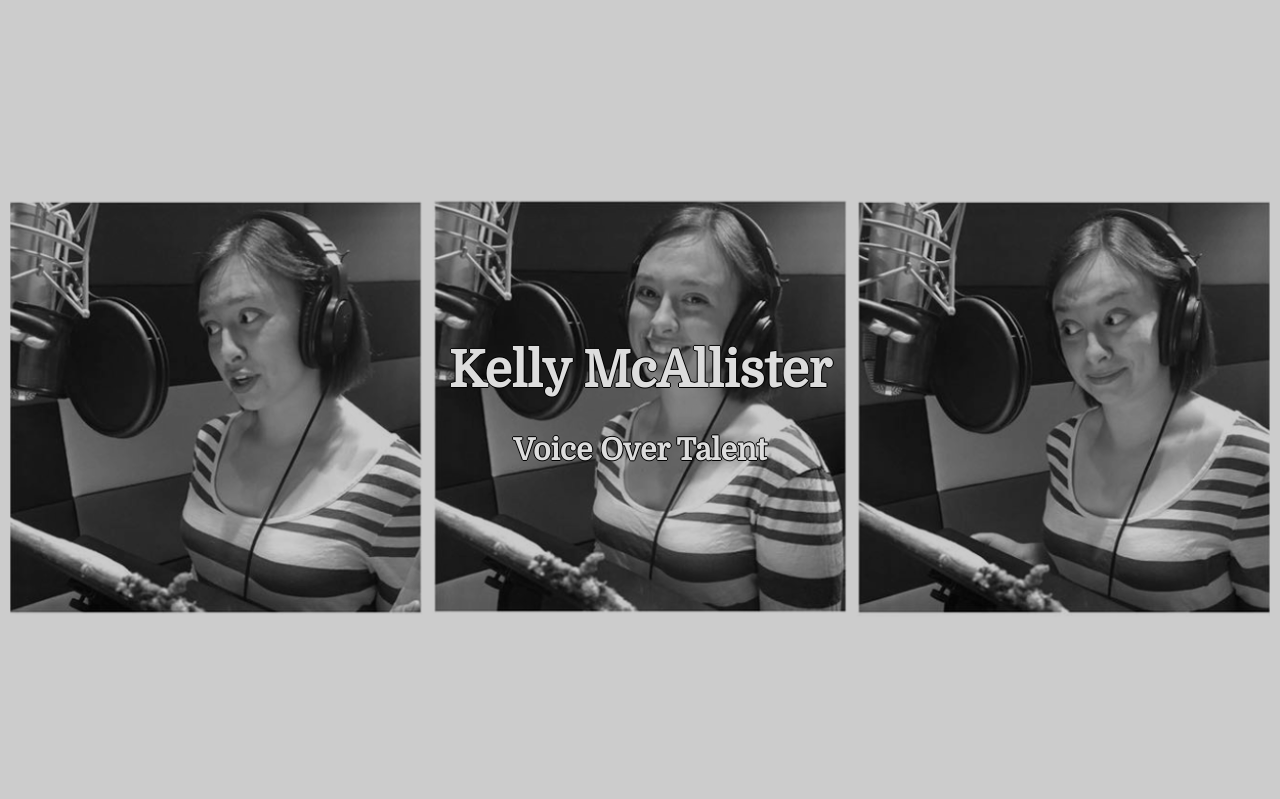
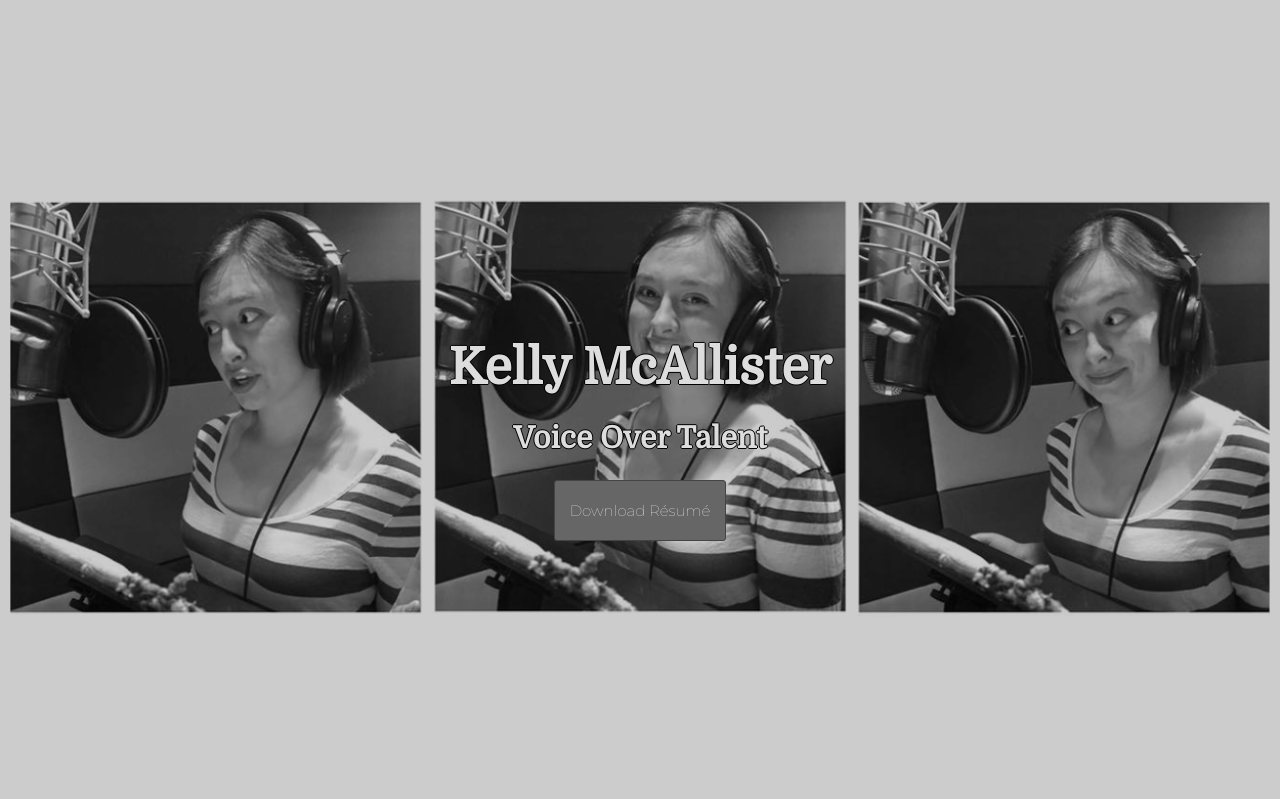
Before and after one commit to scottmcallister/kellymcallister, a Flask app: page / in a window 1280 px wide. Shown: the top 799 px of the page. Run offline with Flask 2, Linux system fonts and the light colour scheme; some libraries are stand-ins or nearby versions; some web fonts are replaced.

Commit message:
add download button for resume

```diff
--- a/static/css/main.css
+++ b/static/css/main.css
@@ -24,10 +24,18 @@ iframe {
   align-items: center;
   justify-content: center;
 }
+.masthead div {
+  flex-direction: column;
+  display: flex;
+  align-items: center;
+  justify-content: center;
+}
 .masthead .title {
   font-weight: bold;
   color: #dddddd;
   font-size: 50px;
+  margin-bottom: 0px;
+  margin-top: 80px;
   width: 100%;
   text-align: center;
   text-shadow: 1px 0 0 #000, 0 -1px 0 #000, 0 1px 0 #000, -1px 0 0 #000;
@@ -39,6 +47,16 @@ iframe {
   width: 100%;
   text-align: center;
   text-shadow: 1px 0 0 #000, 0 -1px 0 #000, 0 1px 0 #000, -1px 0 0 #000;
+}
+.masthead .download-btn {
+  border: 1px solid #444;
+  border-radius: 3px;
+  text-decoration: none;
+  color: #ffffff !important;
+  background: #666666;
+  padding: 20px 15px;
+  font-size: 15px;
+  font-family: 'Montserrat', sans-serif;
 }
 .overview {
   height: auto;
--- a/static/less/main.less
+++ b/static/less/main.less
@@ -35,10 +35,18 @@ iframe {
     display: flex;
     align-items: center;
     justify-content: center;
+    div {
+        flex-direction: column;
+        display: flex;
+        align-items: center;
+        justify-content: center;
+    }
     .title {
         font-weight: bold;
         color: @off-white;
         font-size: 50px;
+        margin-bottom: 0px;
+        margin-top: 80px;
         width: 100%;
         text-align: center;
         text-shadow: 1px 0 0 #000, 0 -1px 0 #000, 0 1px 0 #000, -1px 0 0 #000;
@@ -50,6 +58,16 @@ iframe {
         width: 100%;
         text-align: center;
         text-shadow: 1px 0 0 #000, 0 -1px 0 #000, 0 1px 0 #000, -1px 0 0 #000;
+    }
+    .download-btn {
+        border: 1px solid #444;
+        border-radius: 3px;
+        text-decoration: none;
+        color: @white !important;
+        background: @dark-gray;
+        padding: 20px 15px;
+        font-size: 15px;
+        font-family: 'Montserrat', sans-serif;
     }
 }
 
--- a/templates/home.html
+++ b/templates/home.html
@@ -8,6 +8,7 @@
     <div>
         <h1 class="title">Kelly McAllister</h1>
         <h2 class="subtitle">Voice Over Talent</h2>
+        <a class="download-btn" href="/static/KellyMcAllister_Resume.pdf" download="KellyMcAllister_Resume.pdf">Download Résumé</a>
     </div>
 </header>
 <div class="overview">
```
